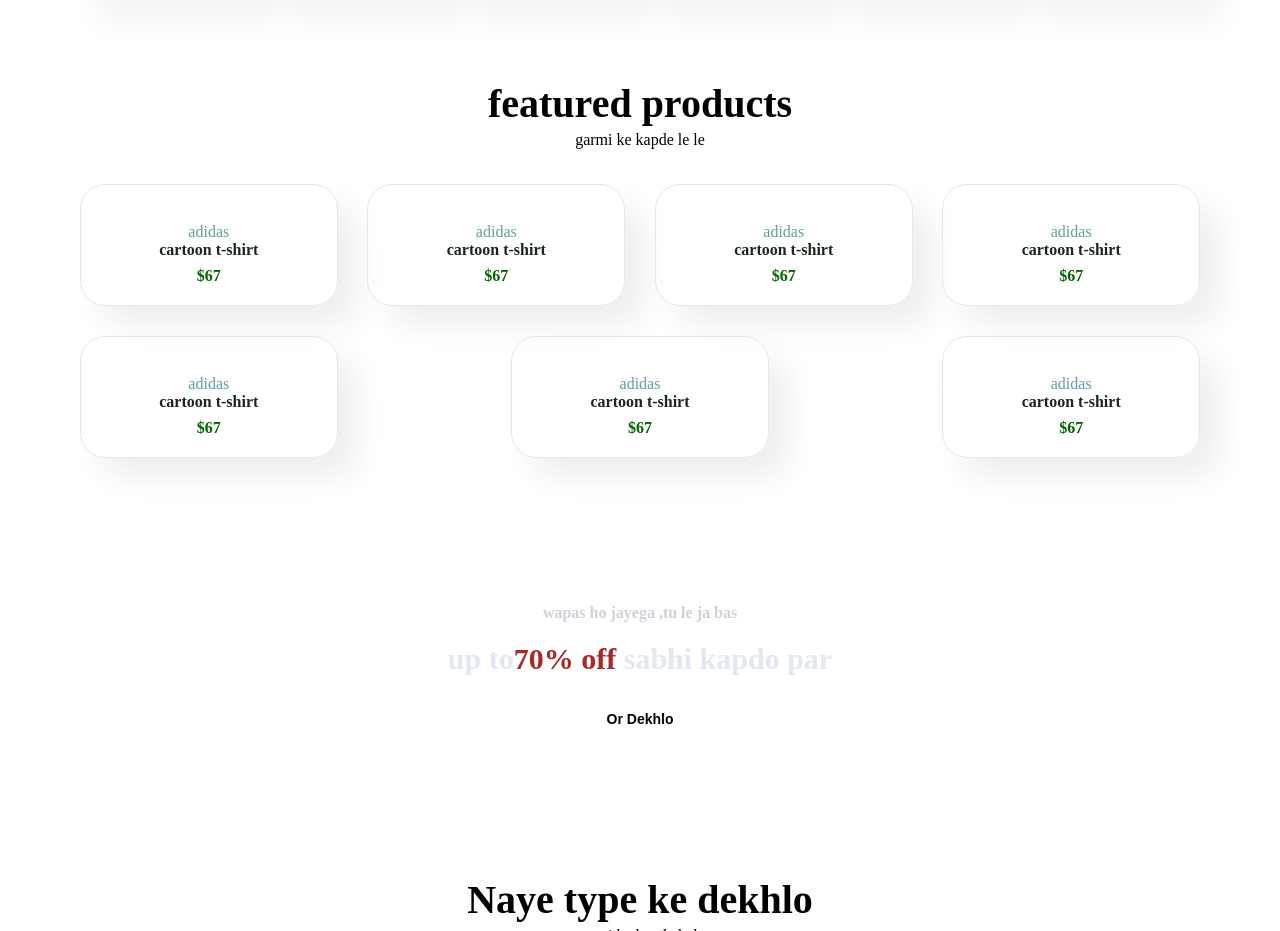
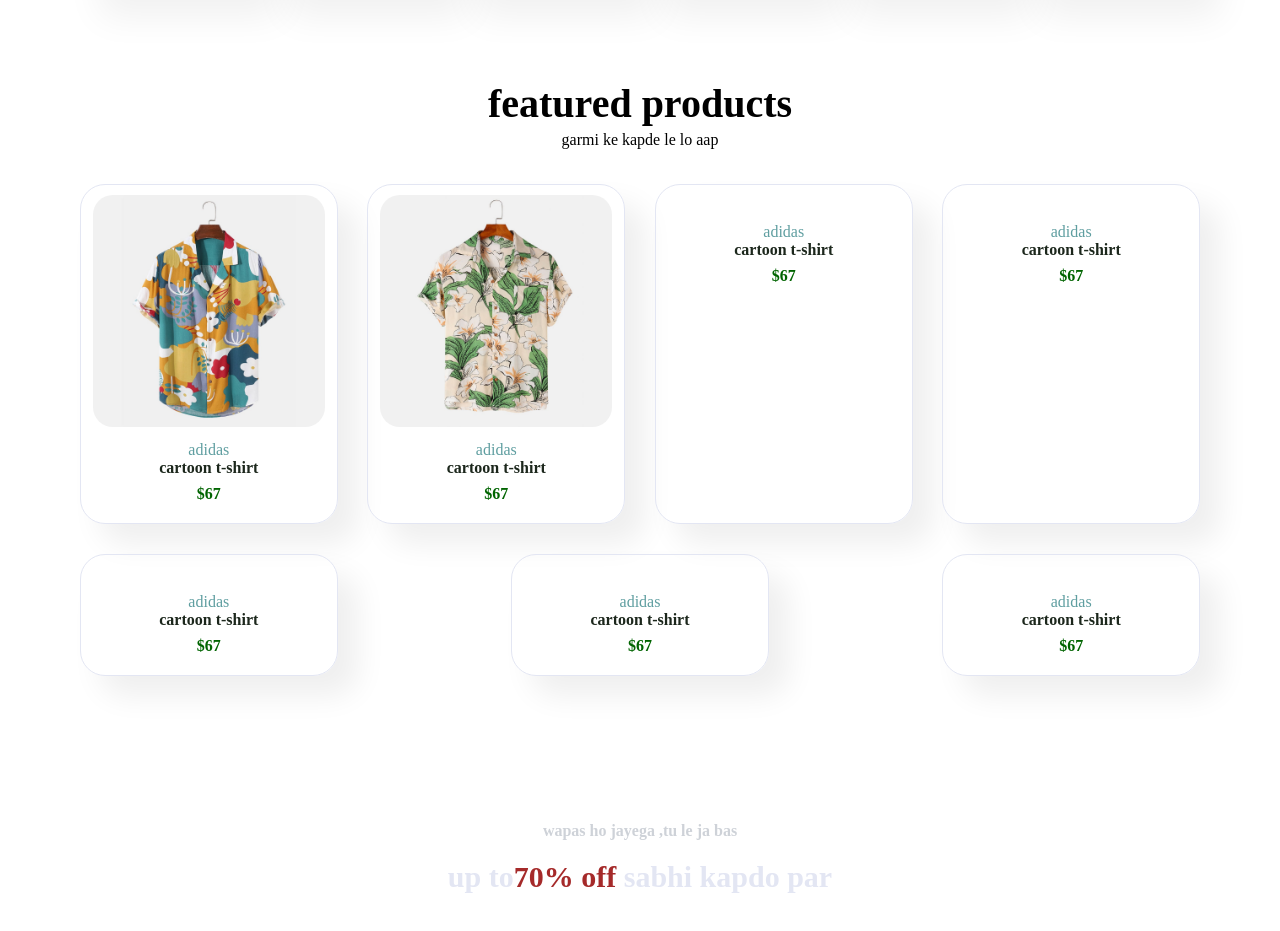
Before and after one commit to nikhilpratap4552/ecommerce, a plain HTML site: page index.html in a window 1280 px wide. Shown: the part 1046-1977 px from the top of the page. Drawn offline with Linux system fonts and the light colour scheme; files whose address does not match are found by name.

Commit message:
Update index.html

```diff
--- a/index.html
+++ b/index.html
@@ -63,10 +63,10 @@
     </section>
     <section id="product1" class="section-p1">
         <h2>featured products</h2>
-        <p>garmi ke kapde le le</p>
+        <p>garmi ke kapde le lo aap</p>
         <div class="pro-container">
         <div class="pro">
-            <img src="img/products/f1.jpg" alt="">
+            <img src="f1.jpg" alt="">
             <div class="des">
                 <span>adidas</span>
                 <h5>cartoon t-shirt</h5>
@@ -82,7 +82,7 @@
             <a href="#"><i class="fal fa-shopping-cart"></i></a>
         </div>
         <div class="pro">
-            <img src="img/products/f2.jpg" alt="">
+            <img src="f2.jpg" alt="">
             <div class="des">
                 <span>adidas</span>
                 <h5>cartoon t-shirt</h5>
```
